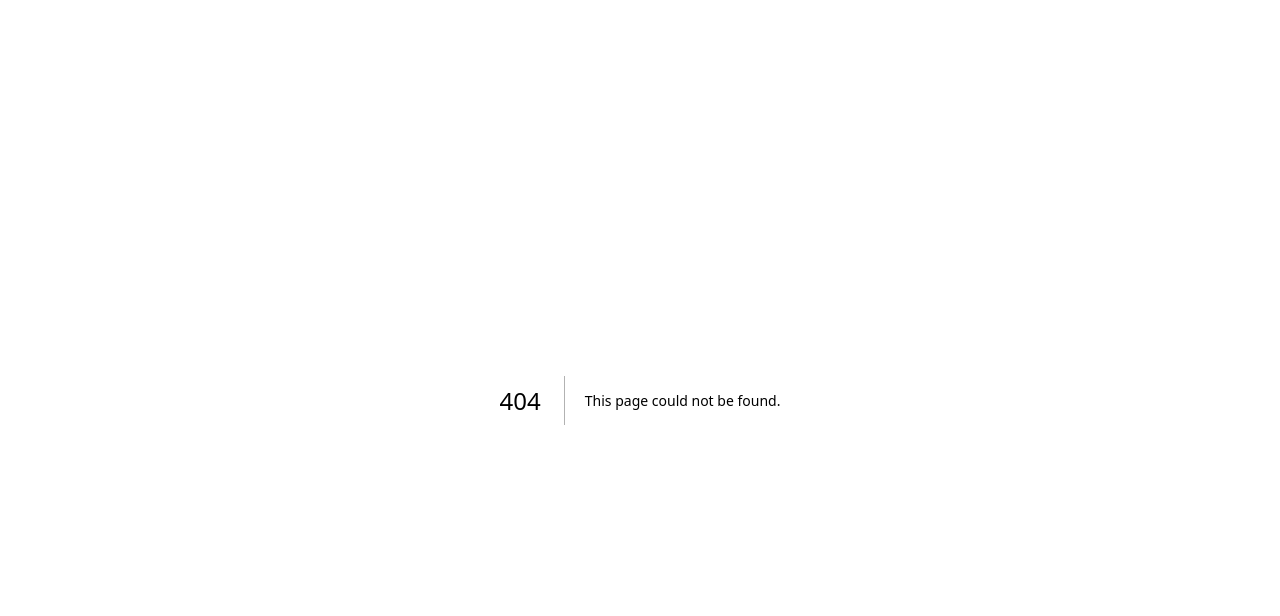
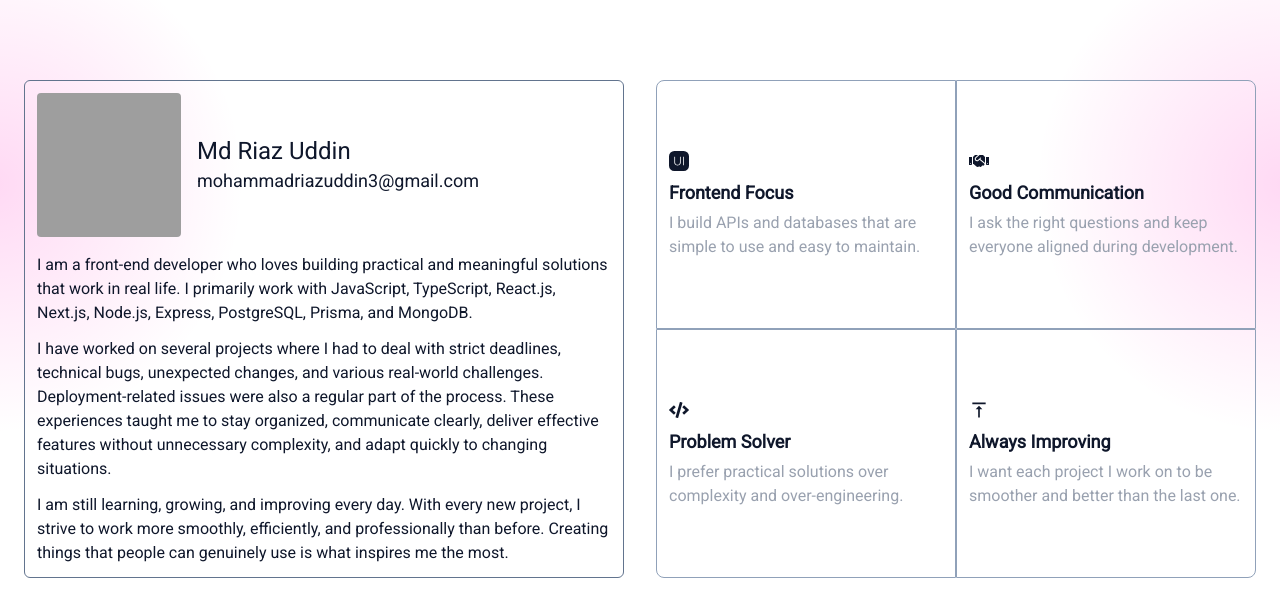
Before and after one commit to kmriazuddin/md_riaz_uddin, a Next.js app: page /main/aboutMe in a window 1280 px wide. Before the commit this address had no page. Shown: the top 616 px of the page. Built offline with nearby package versions, Linux system fonts and the light colour scheme; grey boxes are pictures that could not be loaded; a web font is replaced by a local one.

Commit message:
Added main portfolio page sections including Most Used Technologies, Powered By, and About Me, completing key parts of the overall design.

```diff
--- /dev/null
+++ b/src/app/main/aboutMe/page.tsx
@@ -0,0 +1,142 @@
+import Image from "next/image";
+import { FaCode, FaHandshake } from "react-icons/fa";
+import { MdVerticalAlignTop } from "react-icons/md";
+import { SiNextui } from "react-icons/si";
+
+const AboutMe = () => {
+  return (
+    <div className="relative overflow-hidden py-10 md:py-20 px-6 z-10">
+      <div className="absolute inset-0 -z-10 bg-white dark:bg-slate-950">
+        {/* Left radial gradient */}
+        <div className="absolute bottom-0 left-[-20%] top-[-10%] h-[500px] w-[500px] rounded-full bg-[radial-gradient(circle_farthest-side,rgba(255,0,182,.15),rgba(255,255,255,0))]"></div>
+
+        {/* Right radial gradient */}
+        <div className="absolute bottom-0 right-[-20%] top-[-10%] h-[500px] w-[500px] rounded-full bg-[radial-gradient(circle_farthest-side,rgba(255,0,182,.15),rgba(255,255,255,0))]"></div>
+      </div>
+
+      <div className="relative max-w-7xl mx-auto grid grid-cols-1 md:grid-cols-2 gap-8 items-stretch">
+        <div className="border rounded-md h-full border-slate-500">
+          <div className="p-3 h-full flex flex-col">
+            <div className="flex items-center gap-4">
+              <div className="avatar">
+                <div className="w-24 md:w-36 rounded">
+                  <Image
+                    src="https://i.ibb.co.com/KxvjmqHC/IMG-20241013-1448231-min.jpg"
+                    width={800}
+                    height={800}
+                    alt="Md Riaz Uddin"
+                    className="grayscale hover:grayscale-0 transition duration-500 cursor-pointer"
+                  />
+                </div>
+              </div>
+              <div>
+                <h1 className="text-2xl text-slate-900 dark:text-white">
+                  Md Riaz Uddin
+                </h1>
+                <p className="text-slate-900 dark:text-white text-xs md:text-lg">
+                  mohammadriazuddin3@gmail.com
+                </p>
+              </div>
+            </div>
+            <div className="space-y-3 mt-4 text-slate-900 dark:text-white">
+              <p>
+                I am a front-end developer who loves building practical and
+                meaningful solutions that work in real life. I primarily work
+                with JavaScript, TypeScript, React.js, Next.js, Node.js,
+                Express, PostgreSQL, Prisma, and MongoDB.
+              </p>
+              <p>
+                I have worked on several projects where I had to deal with
+                strict deadlines, technical bugs, unexpected changes, and
+                various real-world challenges. Deployment-related issues were
+                also a regular part of the process. These experiences taught me
+                to stay organized, communicate clearly, deliver effective
+                features without unnecessary complexity, and adapt quickly to
+                changing situations.
+              </p>
+              <p>
+                I am still learning, growing, and improving every day. With
+                every new project, I strive to work more smoothly, efficiently,
+                and professionally than before. Creating things that people can
+                genuinely use is what inspires me the most.
+              </p>
+            </div>
+            <div className="grow"></div>
+          </div>
+        </div>
+
+        <div className="h-full flex text-slate-900 dark:text-white">
+          <div className="grid grid-cols-1 md:grid-cols-2 gap-0 w-full h-full">
+            <div className="relative group">
+              <div className="p-6 md:p-3 bg-linear-to-t hover:from-fuchsia-400/30 to-transparent transition duration-300 hover:cursor-pointer border border-slate-400 rounded-t-lg md:rounded-t-none md:rounded-tl-lg h-full flex flex-col justify-center items-center">
+                <div className="text-left">
+                  <div className="space-y-2">
+                    <SiNextui size={20} />
+                    <h3 className="font-semibold text-lg transition-all duration-300 group-hover:ml-2">
+                      Frontend Focus
+                    </h3>
+                  </div>
+                  <p className="text-gray-400 group-hover:text-gray-600 dark:group-hover:text-gray-200 transition-all duration-300 mt-1">
+                    I build APIs and databases that are simple to use and easy
+                    to maintain.
+                  </p>
+                </div>
+              </div>
+            </div>
+
+            <div className="relative group">
+              <div className="p-6 md:p-3 bg-linear-to-t hover:from-fuchsia-400/30 to-transparent transition duration-300 hover:cursor-pointer border md:rounded-tr-lg border-slate-400 h-full flex flex-col justify-center items-center">
+                <div className="text-left">
+                  <div className="space-y-2">
+                    <FaHandshake size={20} />
+                    <h3 className="font-semibold text-lg transition-all duration-300 group-hover:ml-2">
+                      Good Communication
+                    </h3>
+                  </div>
+                  <p className="text-gray-400 group-hover:text-gray-600 dark:group-hover:text-gray-200 transition-all duration-300 mt-1">
+                    I ask the right questions and keep everyone aligned during
+                    development.
+                  </p>
+                </div>
+              </div>
+            </div>
+            <div className="relative group">
+              <div className="p-6 md:p-3 bg-linear-to-b hover:from-fuchsia-400/30 to-transparent transition duration-300 hover:cursor-pointer border md:rounded-bl-lg border-slate-400 h-full flex flex-col justify-center items-center">
+                <div className="text-left">
+                  <div className="space-y-2">
+                    <FaCode size={20} />
+                    <h3 className="font-semibold text-lg transition-all duration-300 group-hover:ml-2">
+                      Problem Solver
+                    </h3>
+                  </div>
+                  <p className="text-gray-400 group-hover:text-gray-600 dark:group-hover:text-gray-200 transition-all duration-300 mt-1">
+                    I prefer practical solutions over complexity and
+                    over-engineering.
+                  </p>
+                </div>
+              </div>
+            </div>
+            <div className="relative group">
+              <div className="p-6 md:p-3 bg-linear-to-b hover:from-fuchsia-400/30 to-transparent transition duration-300 hover:cursor-pointer border rounded-b-lg md:rounded-b-none md:rounded-br-lg border-slate-400 h-full flex flex-col justify-center items-center">
+                <div className="text-left">
+                  <div className="space-y-2">
+                    <MdVerticalAlignTop size={20} />
+                    <h3 className="font-semibold text-lg transition-all duration-300 group-hover:ml-2">
+                      Always Improving
+                    </h3>
+                  </div>
+                  <p className="text-gray-400 group-hover:text-gray-600 dark:group-hover:text-gray-200 transition-all duration-300 mt-1">
+                    I want each project I work on to be smoother and better than
+                    the last one.
+                  </p>
+                </div>
+              </div>
+            </div>
+          </div>
+        </div>
+      </div>
+    </div>
+  );
+};
+
+export default AboutMe;
--- a/src/app/main/home/page.tsx
+++ b/src/app/main/home/page.tsx
@@ -4,7 +4,7 @@ import { FcIdea } from "react-icons/fc";
 
 const HomePage = () => {
   return (
-    <div className="relative overflow-hidden py-20  lg:py-28 px-6 md:px-10 z-10">
+    <div className="relative overflow-hidden py-20 lg:py-28 px-6 md:px-10 z-10">
       {/* Background Pattern */}
       <div className="absolute inset-0 -z-10 bg-white dark:bg-slate-950 bg-[linear-gradient(to_right,#8080800a_1px,transparent_1px), linear-gradient(to_bottom,#8080800a_1px,transparent_1px)] bg-size-[14px_24px]">
         <div className="absolute left-1/2 top-10 -z-10 h-[350px] w-[350px] -translate-x-1/2 rounded-full bg-fuchsia-400 opacity-20 blur-[120px]"></div>
@@ -40,11 +40,11 @@ const HomePage = () => {
 
           <p className="text-md md:text-lg text-justify text-slate-950 dark:text-white leading-8">
             Building with{" "}
-            <span className="bg-gradient-to-r from-blue-500 via-purple-500 to-pink-500 rounded-md px-1 text-white">
+            <span className="bg-linear-to-r from-blue-500 via-purple-500 to-pink-500 rounded-md px-1 text-white">
               TypeScript, PostgreSQL, Prisma, Express, Mongoose,
             </span>{" "}
             and{" "}
-            <span className="bg-gradient-to-r from-[#58c4dc] to-[#000000] rounded-md px-1 text-white">
+            <span className="bg-linear-to-r from-[#58c4dc] to-[#000000] rounded-md px-1 text-white">
               React | Next.js
             </span>{" "}
             | Currently working as a backend-focused full stack developer.
--- a/src/app/main/poweredBy/page.tsx
+++ b/src/app/main/poweredBy/page.tsx
@@ -18,6 +18,7 @@ const PoweredBy = () => {
           height={500}
           alt="Powered By"
           className="mx-auto"
+          unoptimized
         />
       </div>
     </div>
--- /dev/null
+++ b/src/app/main/projects/page.tsx
@@ -0,0 +1,13 @@
+const Projects = () => {
+  return (
+    <div>
+      <div>
+        <div>
+          <h1>See My Projects</h1>
+        </div>
+      </div>
+    </div>
+  );
+};
+
+export default Projects;
--- a/src/app/main/techSlider/CardDetails.tsx
+++ b/src/app/main/techSlider/CardDetails.tsx
@@ -9,7 +9,7 @@ type TechCardProps = {
 export default function TechCard({ icon, title, gradient }: TechCardProps) {
   return (
     <div
-      className={`w-36 h-40 rounded-xl relative p-2 flex flex-col items-center justify-center ${gradient}`}
+      className={`w-24 md:w-32 h-28 md:h-40 rounded-xl relative p-2 flex flex-col items-center justify-center ${gradient}`}
       style={{
         clipPath: "polygon(0 20%, 20% 0, 100% 0, 100% 100%, 0 100%)",
       }}
@@ -18,7 +18,7 @@ export default function TechCard({ icon, title, gradient }: TechCardProps) {
         src={icon}
         width={300}
         height={300}
-        className="w-14 h-14 object-contain mt-2"
+        className="w-8 md:w-14 h-8 md:h-14 object-contain mt-2"
         alt={title}
       />
       <p className="text-white font-semibold mt-3 text-center text-sm">
--- a/src/app/main/techSlider/page.tsx
+++ b/src/app/main/techSlider/page.tsx
@@ -11,6 +11,11 @@ const TechSlider = () => {
         {/* <div className="absolute left-0 right-0 top-0 -z-10 m-auto h-[310px] w-[310px] rounded-full bg-fuchsia-400 opacity-20 blur-[100px]"></div> */}
       </div>
       <div className="max-w-7xl mx-auto">
+        <div className="text-center">
+          <h1 className="text-slate-900 dark:text-white text-2xl lg:text-4xl dancing-script font-semibold mb-20">
+            Most Used <span className="p-1 rounded-sm bg-linear-to-r from-[rgb(125,51,204)] to-[rgb(230,153,58)]">Technology</span>
+          </h1>
+        </div>
         <Marquee
           speed={30}
           gradient={false}
@@ -18,7 +23,7 @@ const TechSlider = () => {
           style={{ willChange: "transform" }}
         >
           {techSliderImage.map((item, i) => (
-            <div key={i} className="mx-8">
+            <div key={i} className="mx-3 md:mx-8">
               <TechCard {...item} />
             </div>
           ))}
--- a/src/app/page.tsx
+++ b/src/app/page.tsx
@@ -3,13 +3,17 @@ import HomePage from "./main/home/page";
 import Footer from "@/components/footer/page";
 import TechSlider from "./main/techSlider/page";
 import PoweredBy from "./main/poweredBy/page";
+import AboutMe from "./main/aboutMe/page";
+import Projects from "./main/projects/page";
 
 export default function Home() {
   return (
     <div>
       <Navbar />
       <HomePage />
+      <AboutMe />
       <PoweredBy />
+      <Projects />
       <TechSlider />
       <Footer />
     </div>
```
